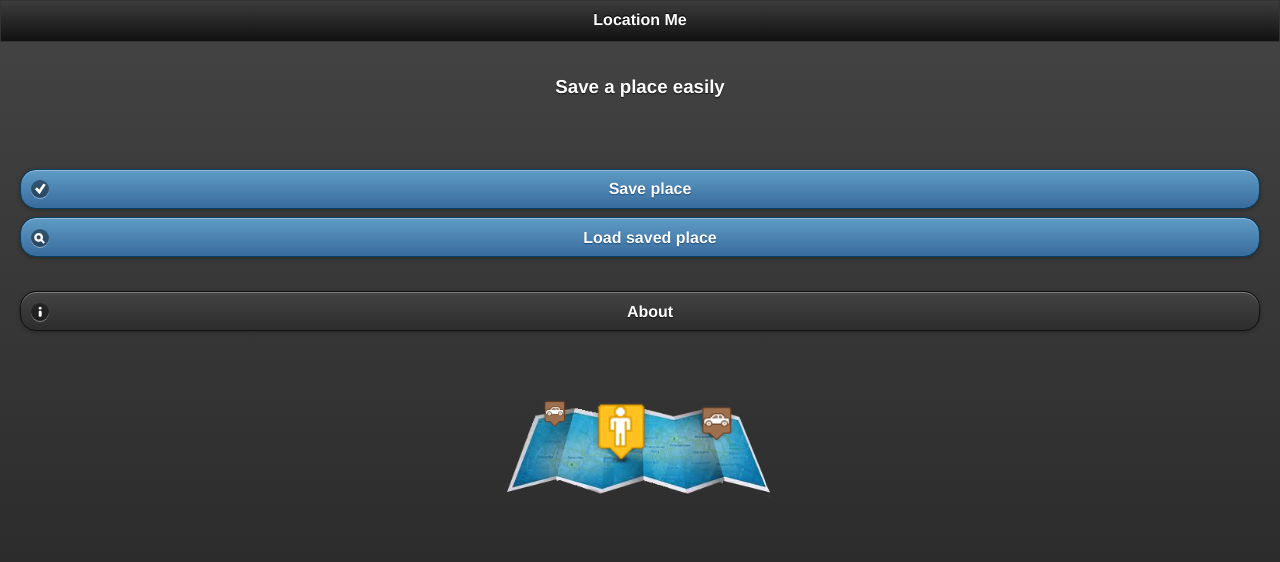
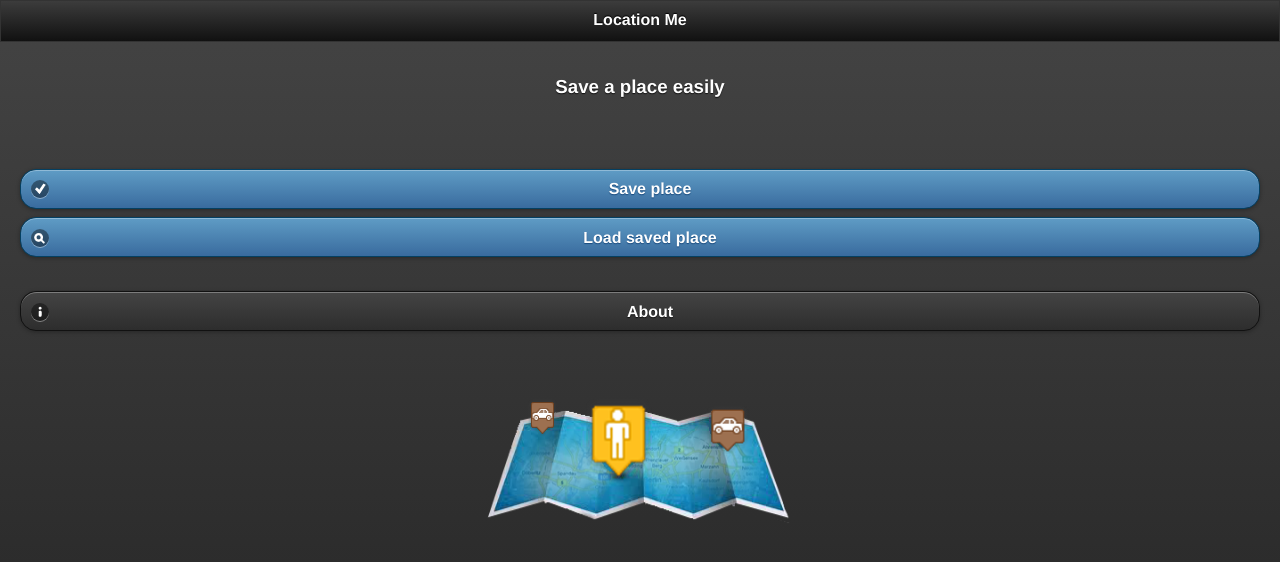
Before and after one commit to Tkdavil/AddMeLocation, a plain HTML site: page www/index.html in a window 1280 px wide. Drawn offline with Linux system fonts and the light colour scheme; some packages are replaced by stand-ins of ours.

Commit message:
Update index.html

```diff
--- a/www/index.html
+++ b/www/index.html
@@ -37,7 +37,7 @@
    <a href="#about" data-role="button" data-transition="slideup" data-icon="info">About</a></p>
    <br/>
    <br/>
-   <p class="c"><img src="css/images/main.png" width="278" height="110"></p>
+   <p class="c"><img src="css/images/main.png" width="318" height="140"></p>
    </div>
 
 </div>
```
